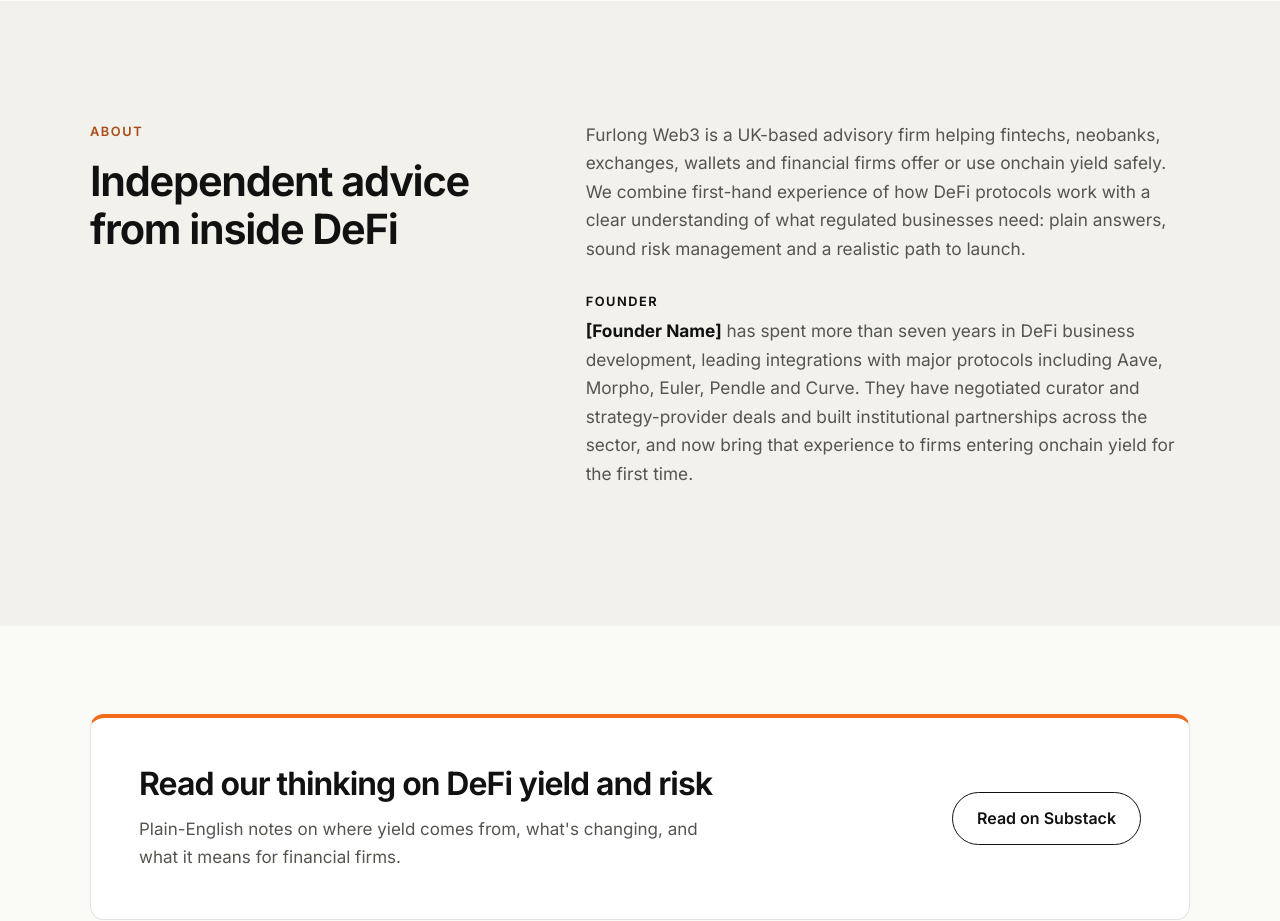
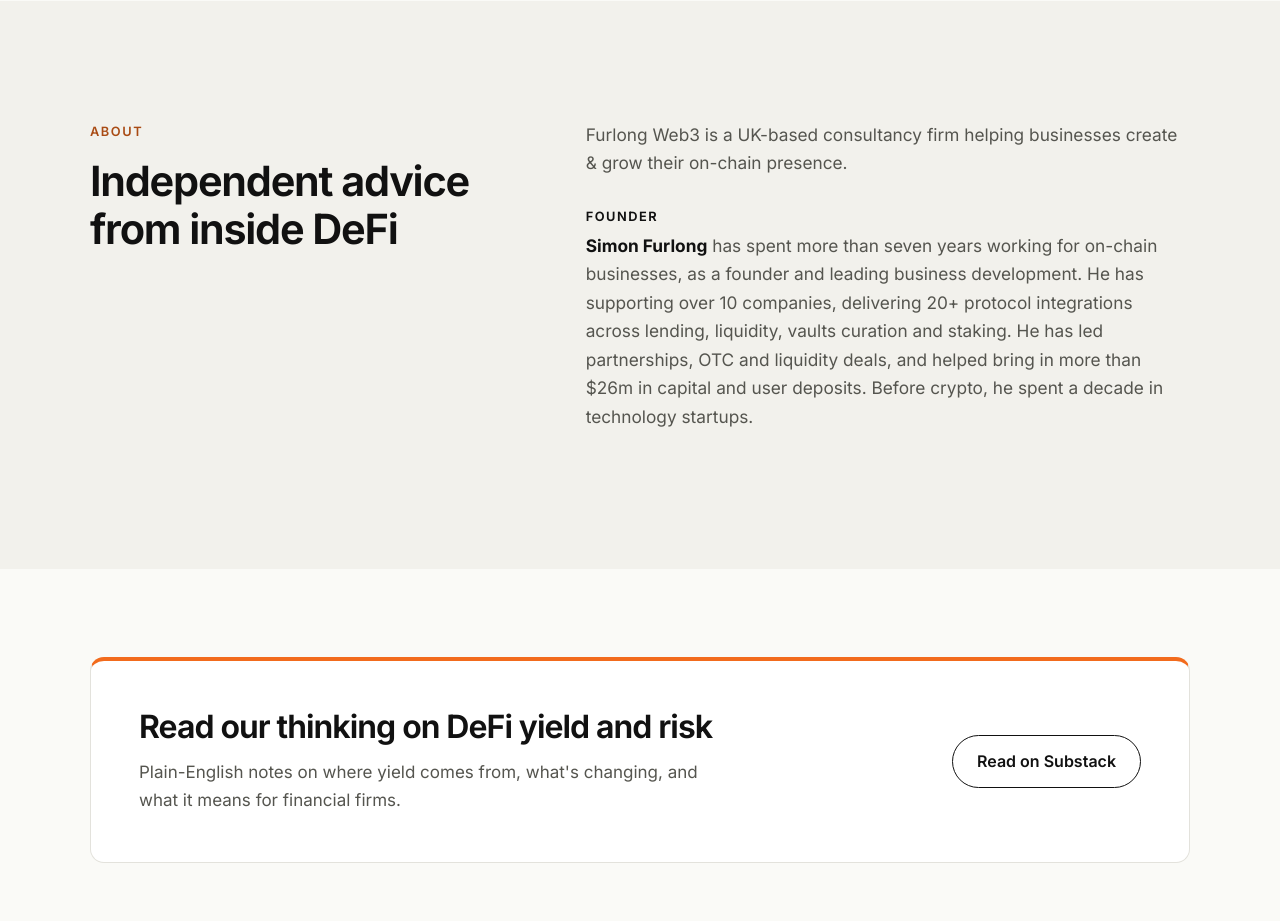
Before and after one commit to ethoranges-crypto/Furlong-Web3, a plain HTML site: page index.html in a window 1280 px wide. Shown: the part 4500-5421 px from the top of the page. Drawn offline with Linux system fonts and the light colour scheme.

Commit message:
Update index.html

```diff
--- a/index.html
+++ b/index.html
@@ -302,10 +302,10 @@
         </div>
         <div class="about-body reveal">
           <!-- EDIT: company paragraph -->
-          <p><span data-brand>Furlong Web3</span> is a UK-based advisory firm helping fintechs, neobanks, exchanges, wallets and financial firms offer or use onchain yield safely. We combine first-hand experience of how DeFi protocols work with a clear understanding of what regulated businesses need: plain answers, sound risk management and a realistic path to launch.</p>
+          <p><span data-brand>Furlong Web3</span> is a UK-based consultancy firm helping businesses create & grow their on-chain presence.</p>
           <!-- EDIT: founder bio (third person; replace [Founder Name]) -->
           <h3>Founder</h3>
-          <p><strong>[Founder Name]</strong> has spent more than seven years in DeFi business development, leading integrations with major protocols including Aave, Morpho, Euler, Pendle and Curve. They have negotiated curator and strategy-provider deals and built institutional partnerships across the sector, and now bring that experience to firms entering onchain yield for the first time.</p>
+          <p><strong>Simon Furlong</strong> has spent more than seven years working for on-chain businesses, as a founder and leading business development. He has supporting over 10 companies, delivering 20+ protocol integrations across lending, liquidity, vaults curation and staking. He has led partnerships, OTC and liquidity deals, and helped bring in more than $26m in capital and user deposits. Before crypto, he spent a decade in technology startups.</p>
         </div>
       </div>
     </section>
```
